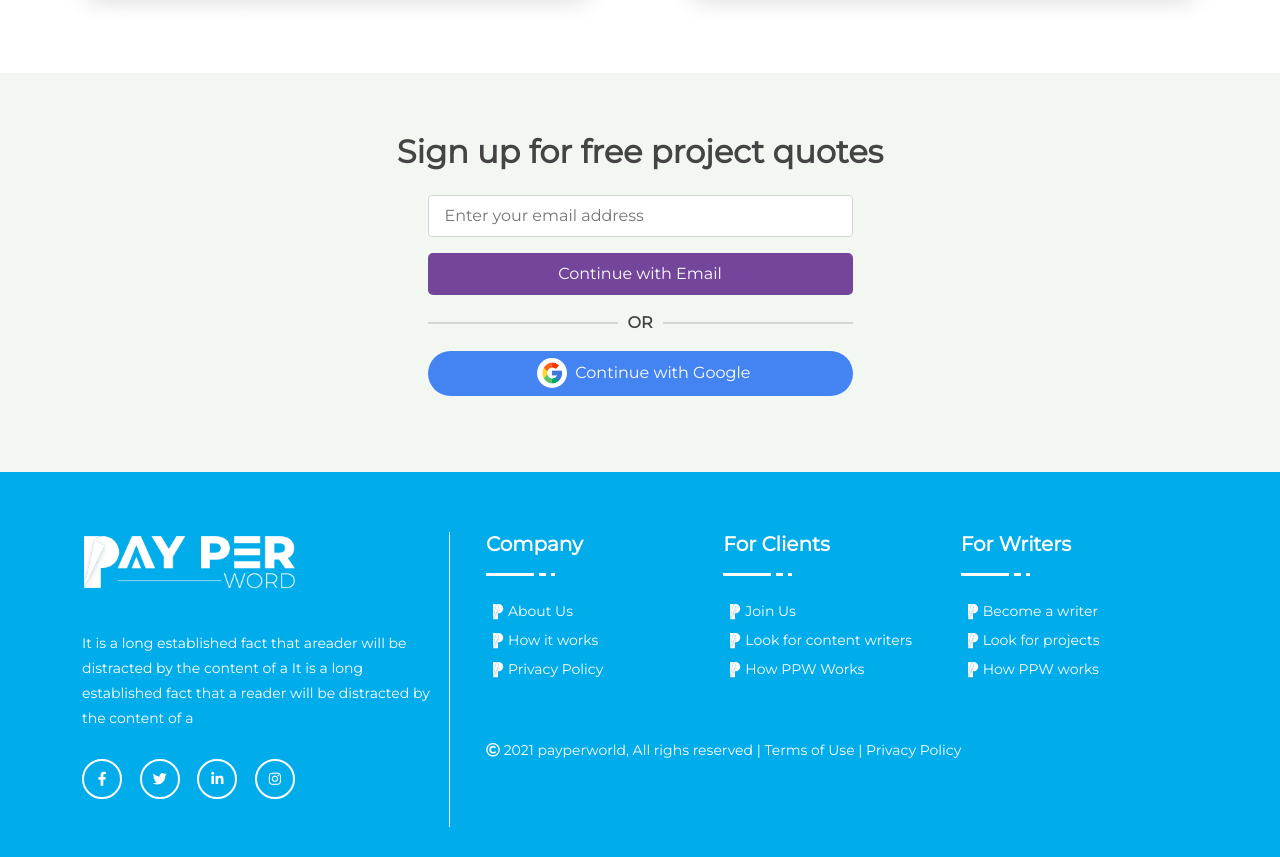
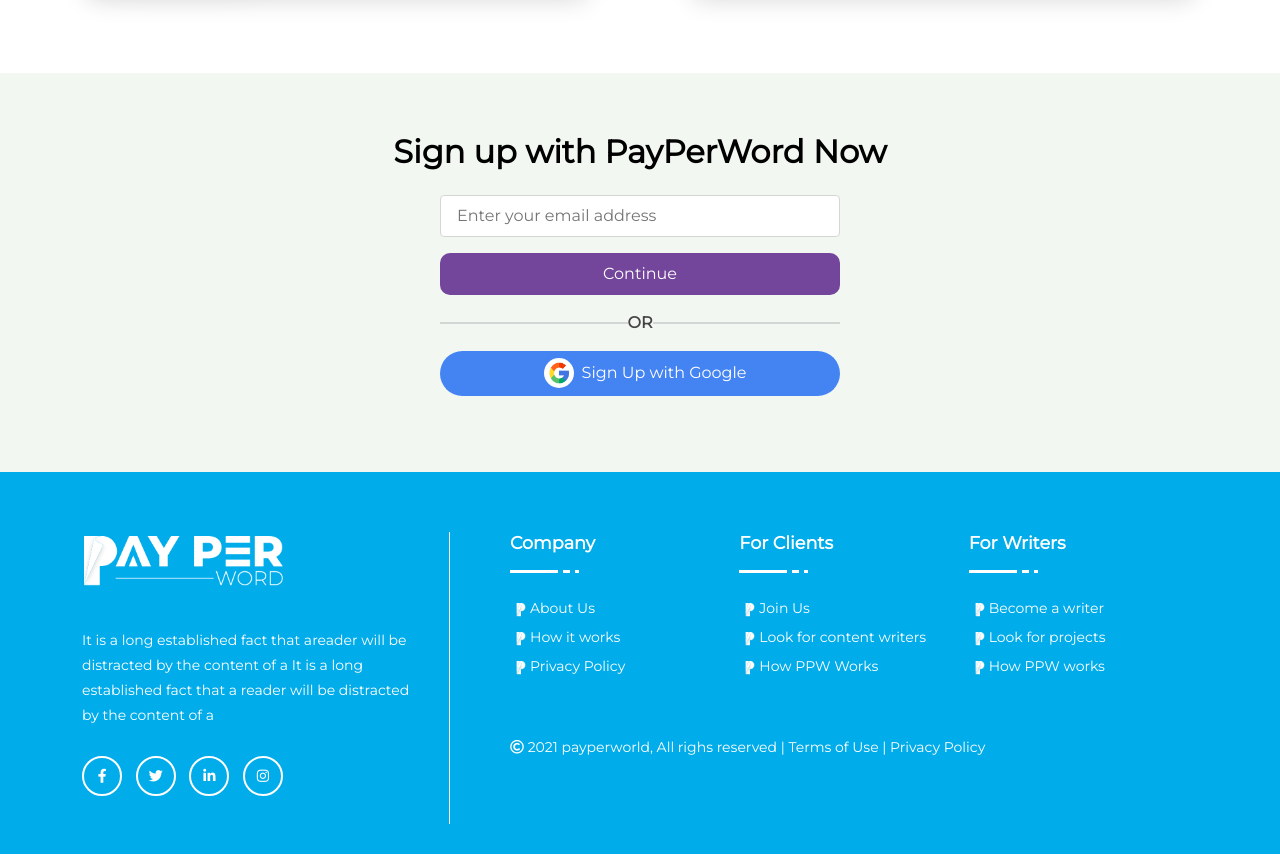
Before and after one commit to ashuydv/payperword, a plain HTML site: page index.html in a window 1280 px wide. Shown: the part 4160-5017 px from the top of the page. Drawn offline with nearby package versions, Linux system fonts and the light colour scheme.

Commit message:
updated.....

```diff
--- a/assets/css/style.css
+++ b/assets/css/style.css
@@ -312,7 +312,7 @@ ul {
 .drop:hover .dd {
     opacity: 1;
     visibility: visible;
-    top: 19.5%;
+    top: 20.25%;
 }
 
 .blue-bar {
@@ -1249,12 +1249,17 @@ section {
     background: #F2F7F2;
 }
 
+.login h2 {
+    font-weight: bold;
+    color: #000;
+}
+
 .login .google {
     background: #4484F2;
     display: flex;
     align-items: center;
     justify-content: space-around;
-    width: 425px;
+    width: 400px;
     margin: 1rem auto;
     padding: .45rem;
     border-radius: 2rem;
@@ -1271,7 +1276,7 @@ section {
 .login .or {
     display: flex;
     align-items: center;
-    width: 425px;
+    width: 400px;
     margin: 1rem auto;
     justify-content: space-between;
 }
@@ -1283,7 +1288,7 @@ section {
 }
 
 .login input {
-    width: 425px;
+    width: 400px;
     margin: 1rem;
     padding: .5rem 1rem;
     border-radius: 4px;
@@ -1291,11 +1296,11 @@ section {
 }
 
 .login .btn-get-started {
-    width: 425px;
+    width: 400px;
     padding: .5rem 1rem;
     background: #73469B;
     color: #fff;
-    border-radius: 5px;
+    border-radius: 10px;
     border: 1px solid transparent;
 }
 
@@ -1357,6 +1362,10 @@ section {
 
 .hiring .btn-get-started {
     margin: 0;
+}
+
+.hiring .btn-get-started:hover {
+    background: #73469B;
 }
 
 .works .description {
@@ -1511,14 +1520,22 @@ section {
 #footer ul li p {
     margin: .5rem 0;
     margin-top: 0;
+    font-size: 14px;
 }
 
 #footer .col-md-4 {
     border-right: 1px solid white;
+    padding-right: 2rem;
+}
+
+#footer .col-md-8 {
+    padding-left: 1.25rem;
 }
 
 #footer .col-md-8 .col-md-4 {
     border: none;
+    margin-right: 0;
+    padding-right: 1rem;
 }
 
 .footer .col-md-4 p {
@@ -1550,7 +1567,7 @@ section {
 }
 
 #footer .footer-top h4 {
-    font-size: 20px;
+    font-size: 1.1rem;
     font-weight: bold;
     color: #fff;
     position: relative;
@@ -1578,6 +1595,19 @@ section {
     padding: 10px 0;
     display: flex;
     align-items: center;
+}
+
+#footer .col-md-8 {
+    padding-left: 2.25rem;
+}
+
+#footer .col-md-8 .col-md-4 ul li {
+    cursor: pointer;
+}
+
+#footer .col-md-8 .col-md-4 ul li img {
+    width: 12px;
+    margin-right: .5rem;
 }
 
 #footer .footer-top .footer-links ul li:first-child {
--- a/index.html
+++ b/index.html
@@ -643,12 +643,12 @@
         <section class="login">
             <div class="container">
                 <div class="jumbotron">
-                    <h2>Sign up for free project quotes</h2>
+                    <h2>Sign up with PayPerWord Now</h2>
                     <div class="input">
                         <input type="text" placeholder="Enter your email address">
                     </div>
                     <div class="button">
-                        <button class="btn-get-started">Continue with Email</button>
+                        <button class="btn-get-started">Continue</button>
                     </div>
                     <div class="or">
                         <div class="line"></div>
@@ -657,7 +657,7 @@
                     </div>
                     <div class="google">
                         <img src="./assets/img/google.png" alt="">
-                        <p>Continue with Google</p>
+                        <p>Sign Up with Google</p>
                     </div>
                 </div>
             </div>
```
